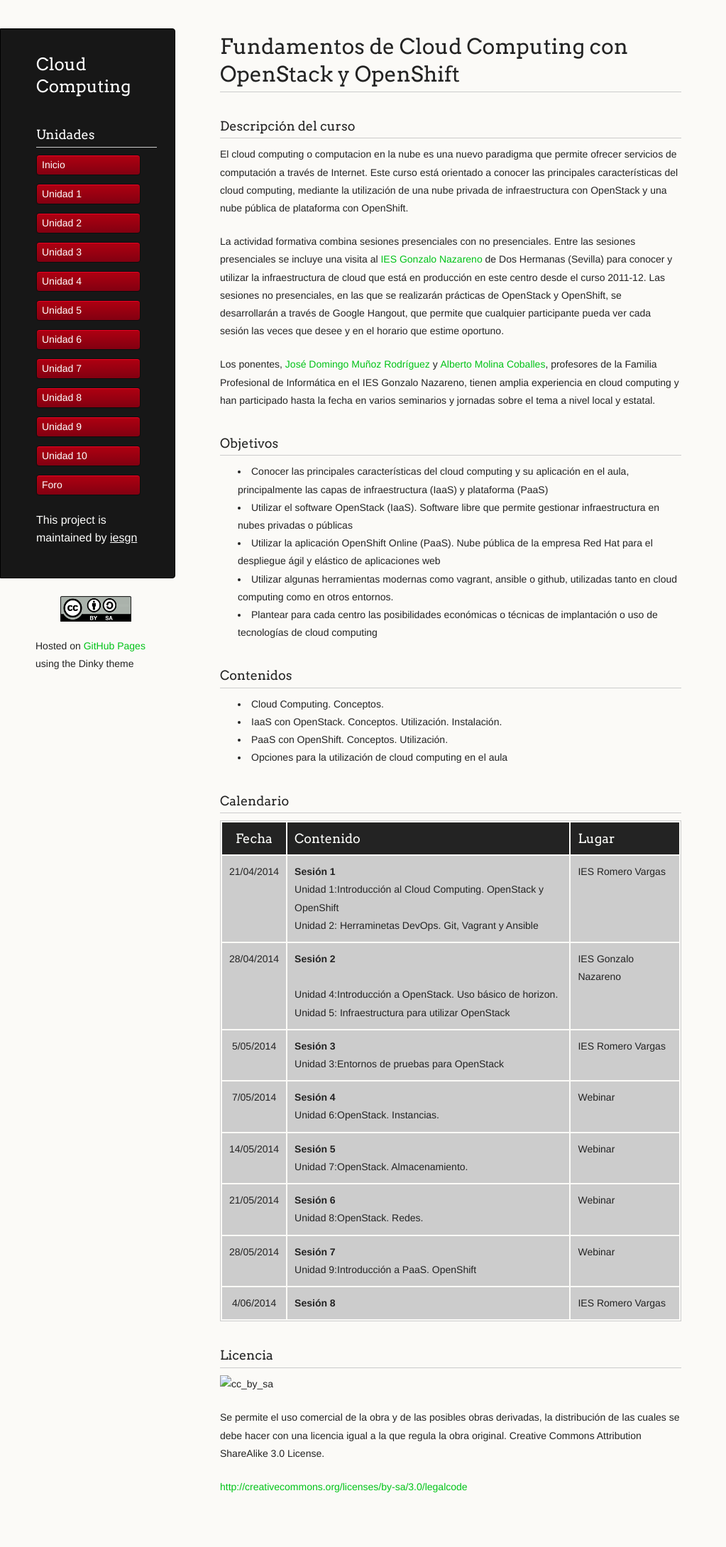
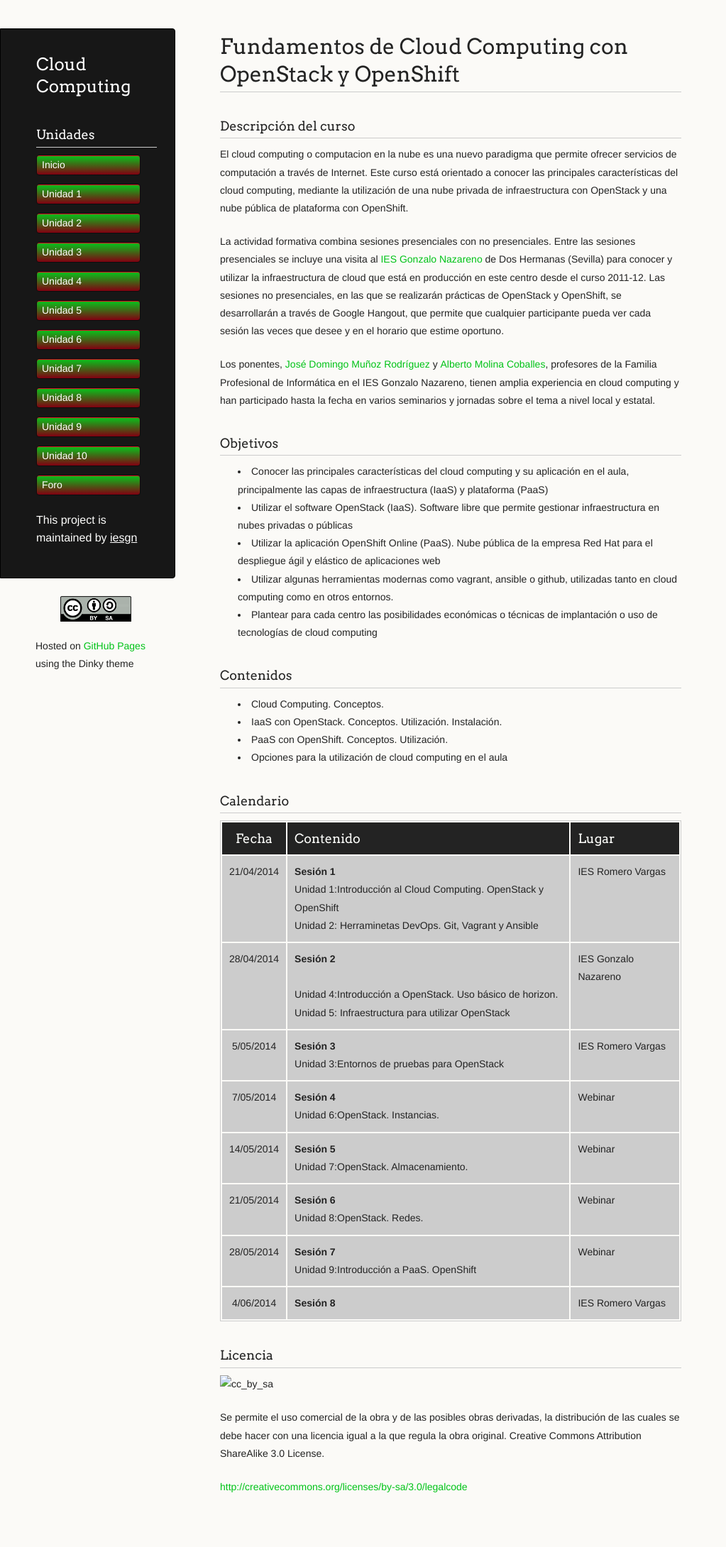
Before and after one commit to iesgn/cloud2, a Jekyll site: the page built from index.md, in a window 1280 px wide. Shown: the whole page at 71% size, without its empty margins (0-1023 px from the left). Built offline with Jekyll 4.4.1, drawn with Linux system fonts in a browser that asks for light colours.

Commit message:
Inicializando

```diff
--- a/stylesheets/styles.css
+++ b/stylesheets/styles.css
@@ -270,13 +270,13 @@ margin-bottom: 12px;
 line-height: 1em;
 padding: 6px 6px 6px 7px;
 
-background: #AF0011;
-background: -moz-linear-gradient(top, #AF0011 0%, #820011 100%);
+background: #04C81B;
+background: -moz-linear-gradient(top, #04C81B 0%, #820011 100%);
   background: -webkit-gradient(linear, left top, left bottom, color-stop(0%,#f8f8f8), color-stop(100%,#dddddd));
-  background: -webkit-linear-gradient(top, #AF0011 0%,#820011 100%);
-  background: -o-linear-gradient(top, #AF0011 0%,#820011 100%);
-  background: -ms-linear-gradient(top, #AF0011 0%,#820011 100%);
-  background: linear-gradient(top, #AF0011 0%,#820011 100%);
+  background: -webkit-linear-gradient(top, #04C81B 0%,#820011 100%);
+  background: -o-linear-gradient(top, #04C81B 0%,#820011 100%);
+  background: -ms-linear-gradient(top, #04C81B 0%,#820011 100%);
+  background: linear-gradient(top, #04C81B 0%,#820011 100%);
 
 border-radius:4px;
   border:1px solid #0D0D0D;
```
